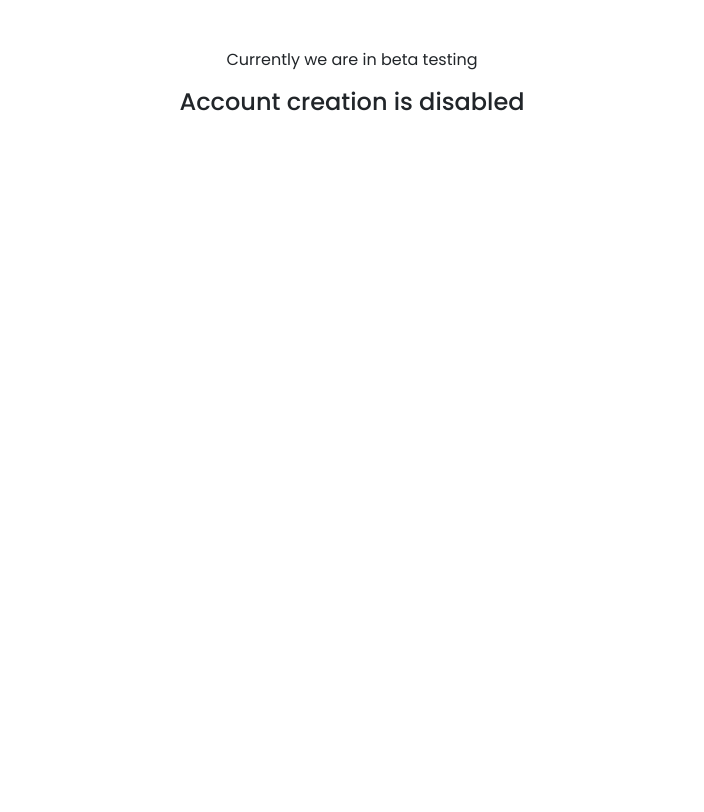
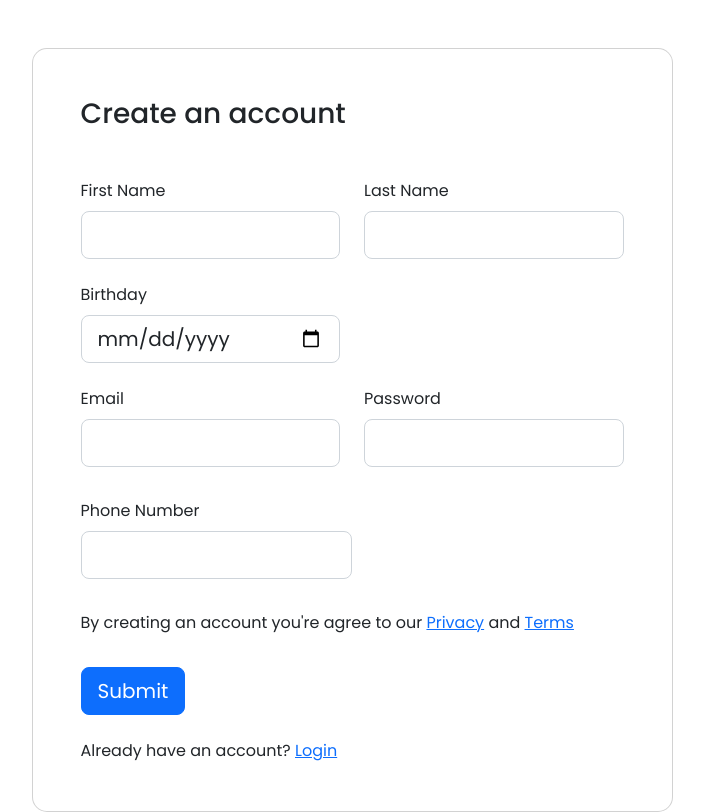
Before and after one commit to mkandan1/Pigama, a React (Create React App) app: page /Oauth/Signup in a window 1280 px wide. Shown: the whole page, without its empty margins (288-992 px from the left). Built offline with nearby package versions, Linux system fonts and the light colour scheme; no server answers.

Commit message:
Update SignUpMiddleWare.js

```diff
--- a/src/components/Oauth/Singup/SignUpMiddleWare.js
+++ b/src/components/Oauth/Singup/SignUpMiddleWare.js
@@ -4,7 +4,7 @@ import Signup from './Signup'
 function SignUpMiddleWare() {
     return (
         <div>{
-            false ? <Signup /> : <div>
+            true ? <Signup /> : <div>
                 <p className='text-center mt-5'>Currently we are in beta testing</p>
                 <h4 className='text-center'>Account creation is disabled</h4>
             </div>
```
